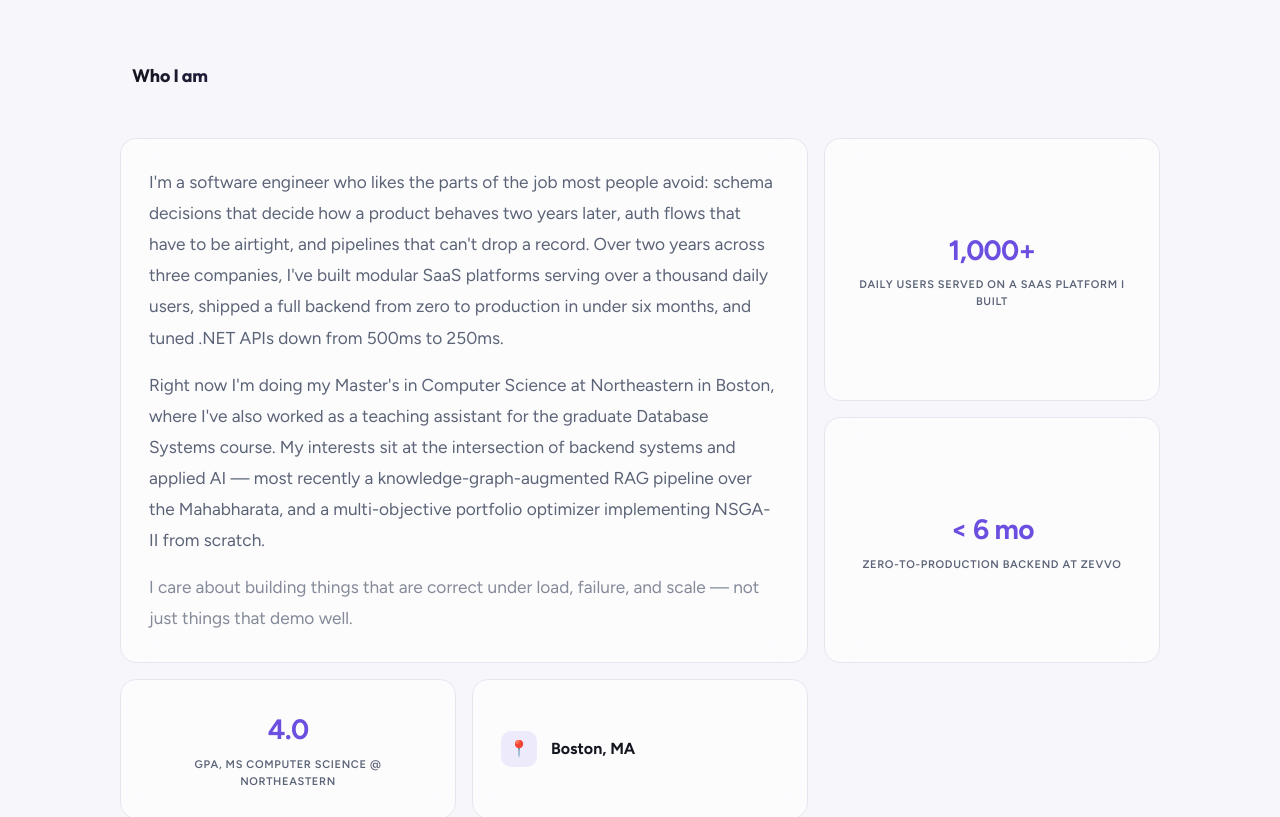
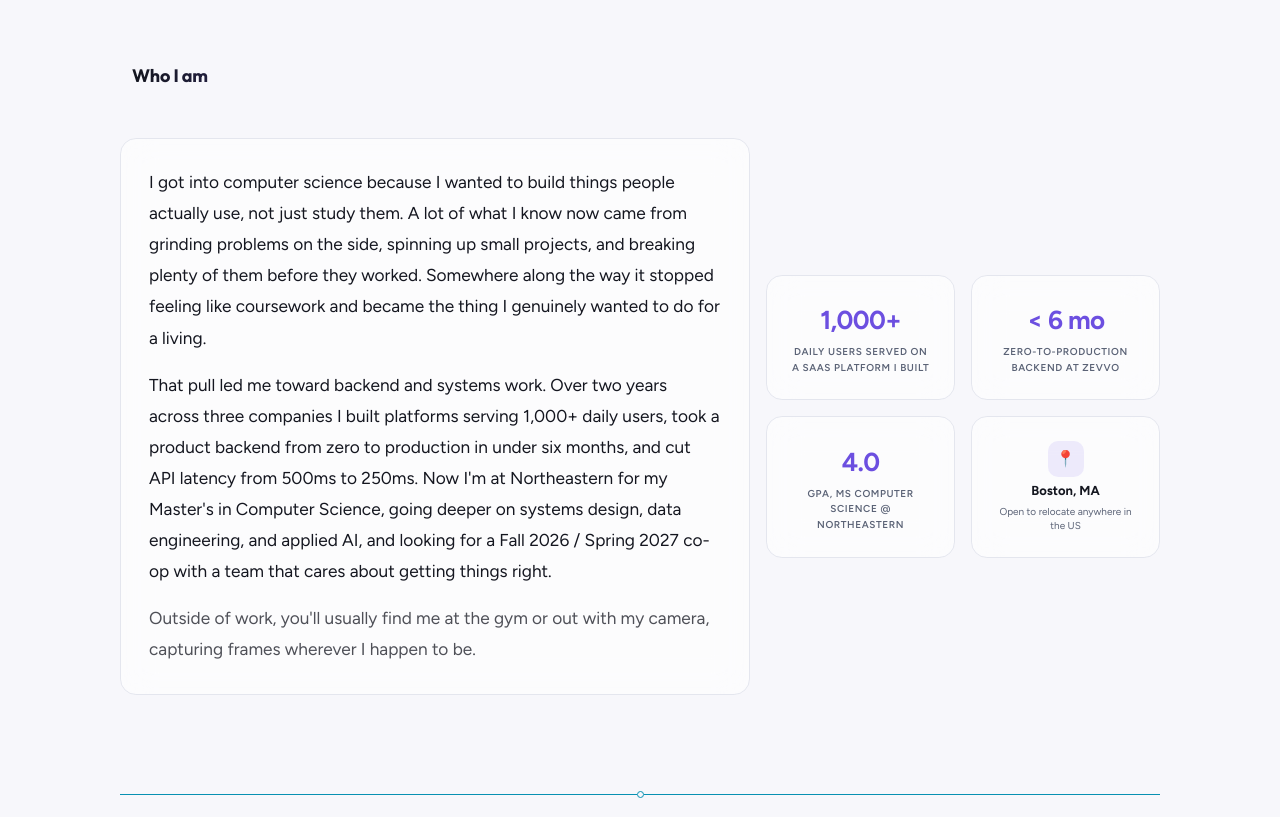
Before and after one commit to karthik-b-2001/portfolio, a React (Vite) app: page / in a window 1280 px wide. Shown: the part 960-1777 px from the top of the page. Built offline with nearby package versions, Linux system fonts and the light colour scheme.

Commit message:
first draft

```diff
--- a/src/components/About.tsx
+++ b/src/components/About.tsx
@@ -1,4 +1,5 @@
 import type { About as AboutData, Highlight } from "../types/profile";
+import { SectionHeading } from "./SectionHeading";
 
 interface AboutProps {
   about: AboutData;
@@ -7,23 +8,21 @@ interface AboutProps {
 }
 
 const cardClass =
-  "rounded-2xl border border-[var(--color-border)] bg-[color-mix(in_srgb,var(--color-panel-raised)_60%,transparent)] p-7 shadow-[0_2px_12px_rgba(255,255,255,0.06)] backdrop-blur-lg";
+  "rounded-2xl border border-[var(--color-border)] bg-[color-mix(in_srgb,var(--color-panel-raised)_60%,transparent)] p-6 shadow-[0_2px_12px_rgba(255,255,255,0.06)] backdrop-blur-lg";
 
 export function About({ about, highlights, location }: AboutProps) {
   return (
     <section id="about" className="container py-[clamp(3rem,8vw,6rem)]">
       <div className="mb-12">
-        <h2 className="bg-[linear-gradient(90deg,var(--color-paper)_0%,var(--color-signal)_50%,var(--color-paper)_100%)] bg-clip-text text-transparent text-lg m-3">
-          {about.eyebrow}
-        </h2>
+        <SectionHeading>{about.eyebrow}</SectionHeading>
       </div>
 
-      <div className="grid grid-cols-6 gap-4 auto-rows-[minmax(100px,auto)]">
-        <div className={`${cardClass} col-span-6 flex flex-col justify-center gap-4 lg:col-span-4 lg:row-span-2`}>
+      <div className="grid gap-4 lg:grid-cols-[1.6fr_1fr]">
+        <div className={`${cardClass} flex flex-col justify-center gap-4 p-7`}>
           {about.paragraphs.map((paragraph, i) => (
             <p
               key={i}
-              className="leading-[1.8] text-[var(--color-slate)]"
+              className="text-[var(--step-body)] leading-[1.8] text-[var(--color-slate)]"
               style={i === about.paragraphs.length - 1 ? { opacity: 0.75 } : undefined}
             >
               {paragraph}
@@ -31,20 +30,23 @@ export function About({ about, highlights, location }: AboutProps) {
           ))}
         </div>
 
+        <div className="grid grid-cols-2 content-center gap-4">
           {highlights.map((h) => (
-          <div key={h.label} className={`${cardClass} col-span-3 flex flex-col items-center justify-center text-center lg:col-span-2`}>
-            <div className="font-mono text-[28px] font-extrabold tracking-tight text-(--color-signal)">{h.value}</div>
-            <div className="mt-1 text-[11px] font-semibold uppercase tracking-[0.06em] text-[var(--color-slate)]">
+            <div key={h.label} className={`${cardClass} flex flex-col items-center justify-center text-center`}>
+              <div className="font-mono text-[26px] font-extrabold tracking-tight text-(--color-signal)">{h.value}</div>
+              <div className="mt-1 text-[10px] font-semibold uppercase tracking-[0.06em] text-[var(--color-slate)]">
                 {h.label}
               </div>
             </div>
           ))}
 
-        <div className={`${cardClass} col-span-6 flex items-center gap-3.5 lg:col-span-2`}>
-          <div className="flex h-9 w-9 flex-shrink-0 items-center justify-center rounded-[10px] bg-[var(--color-signal-soft)] text-base">
+          <div className={`${cardClass} flex flex-col items-center justify-center gap-1 text-center`}>
+            <div className="flex h-9 w-9 items-center justify-center rounded-[10px] bg-[var(--color-signal-soft)] text-base">
               📍
             </div>
-          <div className="font-bold text-[var(--color-paper)]">{location}</div>
+            <div className="text-[13px] font-bold text-[var(--color-paper)]">{location}</div>
+            <div className="text-[10px] leading-snug text-[var(--color-slate)]">Open to relocate anywhere in the US</div>
+          </div>
         </div>
       </div>
     </section>
--- a/src/data/profile.json
+++ b/src/data/profile.json
@@ -10,8 +10,7 @@
   "hero": {
     "headline": "Hi I'm Karthik, I'm",
     "rotatingRoles": ["a Backend Engineer", " an AI Enthusiast", "a Photographer"],
-    "subheadline": "I build scalable systems that cater to specific needs.",
-    "availability": "Open to Fall 2026 / Spring 2027 Co-op",
+    "subheadline": "I build scalable systems that cater to specific needs. Two years of experience across companies designing and scaling backend systems. Built the billing and subscription platform for zevvo, taking a product from the whiteboard to production in under six months. Currently pursuing my MS in Computer Science at Northeastern University.",
     "primaryCta": { "label": "View my work", "href": "#projects" },
     "secondaryCta": { "label": "Get in touch", "href": "#contact" },
     "highlights": [
@@ -23,9 +22,9 @@
   "about": {
     "eyebrow": "Who I am",
     "paragraphs": [
-      "I'm a software engineer who likes the parts of the job most people avoid: schema decisions that decide how a product behaves two years later, auth flows that have to be airtight, and pipelines that can't drop a record. Over two years across three companies, I've built modular SaaS platforms serving over a thousand daily users, shipped a full backend from zero to production in under six months, and tuned .NET APIs down from 500ms to 250ms.",
-      "Right now I'm doing my Master's in Computer Science at Northeastern in Boston, where I've also worked as a teaching assistant for the graduate Database Systems course. My interests sit at the intersection of backend systems and applied AI — most recently a knowledge-graph-augmented RAG pipeline over the Mahabharata, and a multi-objective portfolio optimizer implementing NSGA-II from scratch.",
-      "I care about building things that are correct under load, failure, and scale — not just things that demo well."
+      "I got into computer science because I wanted to build things people actually use, not just study them. A lot of what I know now came from grinding problems on the side, spinning up small projects, and breaking plenty of them before they worked. Somewhere along the way it stopped feeling like coursework and became the thing I genuinely wanted to do for a living.",
+      "That pull led me toward backend and systems work. Over two years across three companies I built platforms serving 1,000+ daily users, took a product backend from zero to production in under six months, and cut API latency from 500ms to 250ms. Now I'm at Northeastern for my Master's in Computer Science, going deeper on systems design, data engineering, and applied AI, and looking for a Fall 2026 / Spring 2027 co-op with a team that cares about getting things right.",
+      "Outside of work, you'll usually find me at the gym or out with my camera, capturing frames wherever I happen to be."
     ]
   },
   "socials": [
```
Lines whose indentation alone changed are shown as unchanged.
